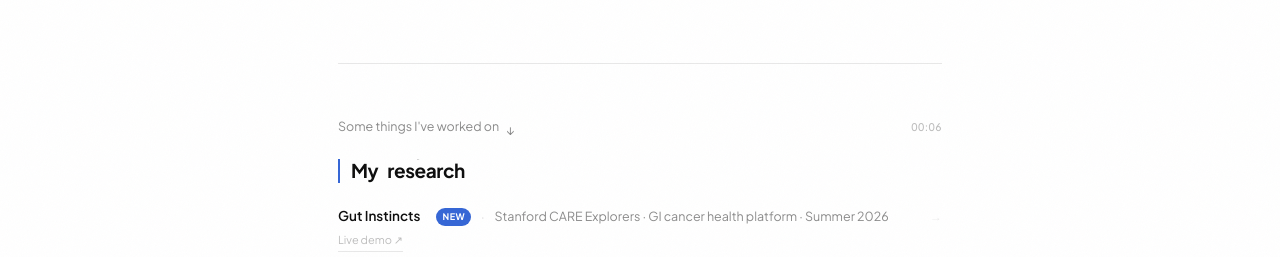
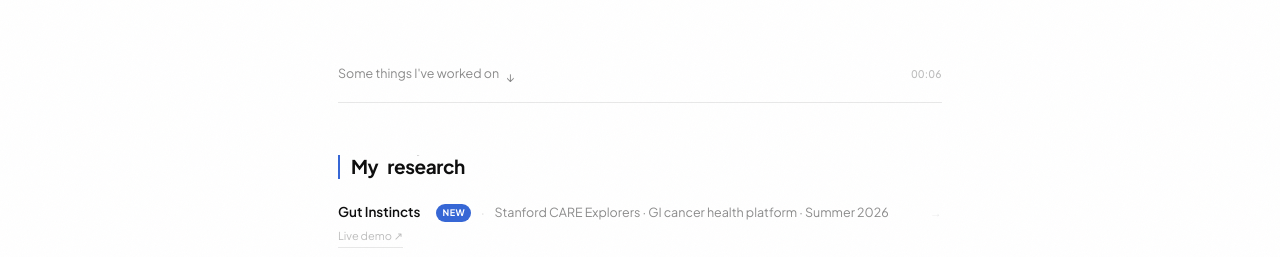
Before and after one commit to aidanliiu/website, a plain HTML site: page minimal.html in a window 1280 px wide. Shown: the part 540-797 px from the top of the page. Drawn offline with Linux system fonts and the light colour scheme.

Commit message:
Add files via upload

```diff
--- a/minimal.html
+++ b/minimal.html
@@ -714,10 +714,10 @@ body::after {
 .mc-gallery-cta svg { transition: transform 0.2s var(--ease); }
 .mc-gallery-cta:hover svg { transform: translateX(3px); }
 
-/* ── Works header (inside section) ── */
+/* ── Works header (above section line) ── */
 .mc-works-header {
   display: flex; align-items: center; justify-content: space-between;
-  margin-bottom: 22px;
+  padding: 0 0 18px;
 }
 .mc-works-label {
   font-size: 12.5px; color: var(--ink-2);
@@ -816,12 +816,14 @@ body::after {
     </div>
   </section>
 
+  <!-- ── Works label (above section line) ── -->
+  <div class="mc-works-header">
+    <span class="mc-works-label">Some things I've worked on <span class="mc-arrow-down">↓</span></span>
+    <span class="mc-page-timer" id="mc-page-timer">00:00</span>
+  </div>
+
   <!-- ── Work ── -->
   <section class="mc-section mc-reveal">
-    <div class="mc-works-header">
-      <span class="mc-works-label">Some things I've worked on <span class="mc-arrow-down">↓</span></span>
-      <span class="mc-page-timer" id="mc-page-timer">00:00</span>
-    </div>
     <h2 class="mc-sh mc-sh--cycle">My <span class="mc-cycle-wrap"><span class="mc-cycle-track"><span>works</span><span>projects</span><span>research</span><span>code</span></span></span></h2>
 
     <div class="mc-proj-list">
```
